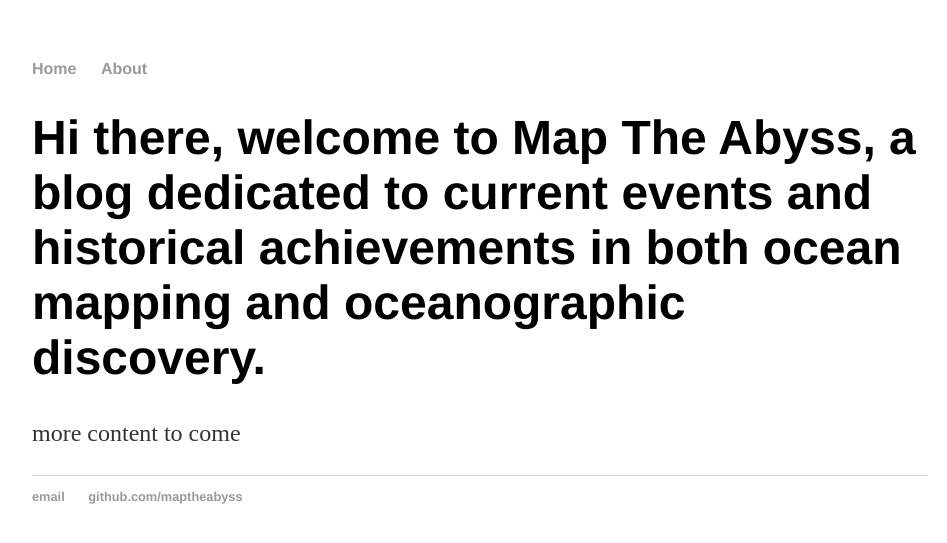
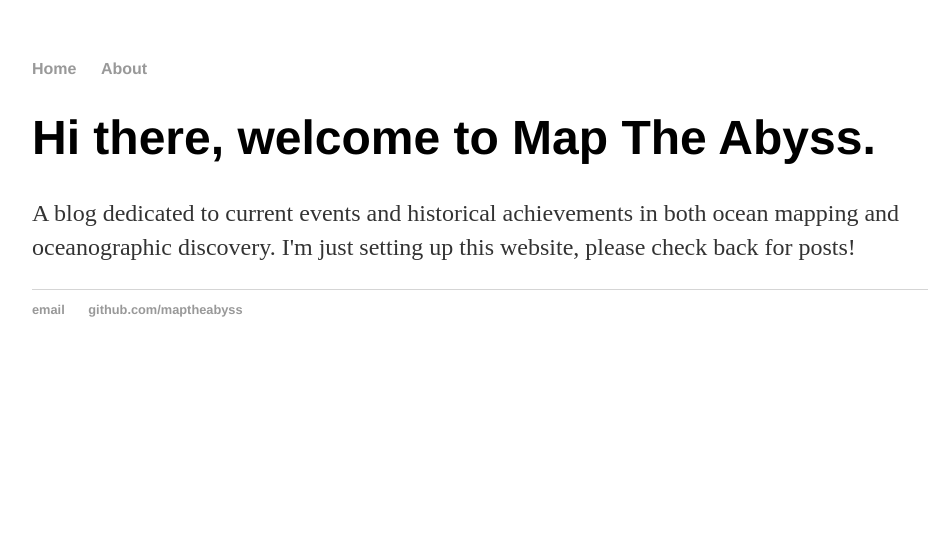
Before and after one commit to maptheabyss/maptheabyss.github.io, a Jekyll site: the page built from index.html, in a window 1280 px wide. Shown: the top 543 px of the page, without its empty margins (160-1107 px from the left). Built offline with Jekyll 4.4.1, drawn with Linux system fonts in a browser that asks for light colours.

Commit message:
Update index.html

```diff
--- a/index.html
+++ b/index.html
@@ -3,6 +3,6 @@ layout: default
 title: Map The Abyss
 ---
 <div class="blurb">
-	<h1>Hi there, welcome to Map The Abyss, a blog dedicated to current events and historical achievements in both ocean mapping and oceanographic discovery.</h1>
-	<p>more content to come</p>
+	<h1>Hi there, welcome to Map The Abyss.</h1>
+	<p>A blog dedicated to current events and historical achievements in both ocean mapping and oceanographic discovery. I'm just setting up this website, please check back for posts! </p>
 </div><!-- /.blurb -->
```
